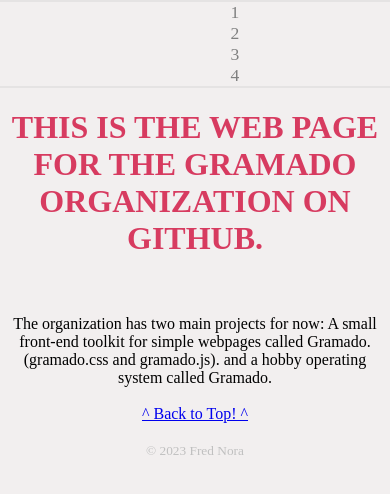
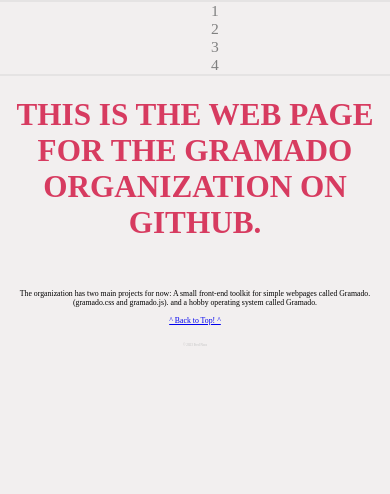
Before and after one commit to gramado/gramado.github.io, a PHP site: page / in a window 390 px wide. Shown: the top 494 px of the page. Run offline with PHP 8.4, Linux system fonts and the light colour scheme.

Commit message:
gramado.css: Responsive

```diff
--- a/assets/css/gramado.css
+++ b/assets/css/gramado.css
@@ -7,15 +7,13 @@
 
 /*
  * Library components:
- *   + 1) Global scope. (main html elements)
- *   + 2) .gramado-nav class. (Navigation bar)
- *   + 3) .gramado-header class. (Main header)
- *   + 4) .gramado-footer class. (Main footer)
- *   + 5) .gramado-button class. (Buttons)
+ *   + ) Global scope. (main html elements)
+ *   + ) .gramado-nav class. (Navigation bar)
+ *   + ) .gramado-header class. (Main header)
+ *   + ) .gramado-button class. (Buttons)
  *   + ...
- *   + last) @media queries. (Responsive design).
+ *   + ) .gramado-footer class. (Main footer)
  */
-
 
 /*
  * Component:
@@ -28,40 +26,20 @@
     background-color: #F2EFEF;
 }
 
-/*
- * ------------------------------------------------------
- * Component:
- *     .gramado-header class. Main header
- */
 .gramado-header {
-    color: #D73B60;
     text-align: center;
     text-transform: uppercase;
+    color: #D73B60;
 }
-
 .gramado-text {
     text-align: center;
-    /*text-transform: uppercase;*/
 }
-
-
-/*
- * ------------------------------------------------------
- * Component:
- *     .gramado-footer Footer.
- */
-.gramado-footer {
-    color: #C0C0C0;
+.gramado-button {
     text-align: center;
 }
-
-/*
- * ------------------------------------------------------
- * Component: button
- */
-
-.gramado-button {
+.gramado-footer {
     text-align: center;
+    color: #C0C0C0;
 }
 
 /*
@@ -71,92 +49,86 @@
 
 /* MEDIA QUERY */
 
-/* small */
+/* small screen */
 @media (min-width: 200px) and (max-width: 1023px ) {
 
+/* navigation bar for small screens */
 .gramado-nav {
-    /*display: none;*/
-    /*max-height: none;*/
-    /*top: 0;*/
-    /*position: relative;*/
-    /*float: left;*/
-    width: fit-content;
-    background-color: transparent;
-    width: 100%;
-    text-align: center;
-}
-.gramado-nav ul {
-    width: 100%;
-    margin: 0;
-    text-align: center;
-}
-.gramado-nav li {
-    width: 100%;
-    display: block;
-    /*padding: 0 2%;*/
-    text-align: center;
-}
-.gramado-nav a {
-    color: #808080;
-    text-decoration: none;
-    text-transform: uppercase;
-    display: inline-block;
-    text-align: center;
-}
-.gramado-nav a:hover {
-    background-color: rgba(255, 255, 255, .7); /*white*/
-    text-align: center;
-}
-/*??*/
-.gramado-main-nav {
-    font-size: 1.1em;
-    text-align: center;
+    font-size: 4.0vw;
     border-top: 2px solid rgba(200, 200, 200, .3);
     border-bottom: 2px solid rgba(200, 200, 200, .3);
 }
-
-.gramado-image {
+.gramado-nav ul {
     text-align: center;
-    width: 75%;
-    height: auto;
-}
-
-}
-
-/* large */
-@media (min-width: 1024px) {
-
-/* Navigation bar */
-.gramado-nav {
-    text-align: center;
-}
-.gramado-nav ul {
     margin: 0;
 }
 .gramado-nav li {
-    display: inline;
-    padding: 0 2%; /*distancia entre os items*/
+    text-align: center;
+    display: block;
 }
 .gramado-nav a {
-    color: #808080;
     text-decoration: none;
     text-transform: uppercase;
+    text-align: center;
+    color: #808080;
     display: inline-block;
 }
 .gramado-nav a:hover {
-    background-color: rgba(255, 255, 255, .7); /*White*/
+    text-align: center;
+    background-color: rgba(255, 255, 255, .7);
 }
-.gramado-main-nav {
-    font-size: 1.1em;
+
+.gramado-header{
+    font-size: 4.0vw;
+}
+.gramado-text{
+    font-size: 2.0vw;
+}
+.gramado-footer {
+    font-size: 1.0vw;
     text-align: center;
+    color: #C0C0C0;
+}
+}
+
+
+/* large screen */
+@media (min-width: 1024px) {
+
+/* navigation bar for large screens */
+.gramado-nav {
+    font-size: 2.0vw;
     border-top: 2px solid rgba(200, 200, 200, .3);
     border-bottom: 2px solid rgba(200, 200, 200, .3);
 }
-
-.gramado-image {
+.gramado-nav ul {
     text-align: center;
-    width: 50%;
-    height: auto;
+    margin: 0;
+}
+.gramado-nav li {
+    text-align: center;
+    display: inline;
+    padding: 0 2%;
+}
+.gramado-nav a {
+    text-decoration: none;
+    text-transform: uppercase;
+    color: #808080;
+    display: inline-block;
+}
+.gramado-nav a:hover {
+    background-color: rgba(255, 255, 255, .7);
 }
 
+.gramado-header{
+    font-size: 1.0vw;
 }
+.gramado-text{
+    font-size: 0.9vw;
+}
+.gramado-footer {
+    font-size: 0.8vw;
+    text-align: center;
+    color: #C0C0C0;
+}
+}
--- a/index.html
+++ b/index.html
@@ -22,7 +22,7 @@
 <body id="page-top">
 
     <!-- Navigation bar -->
-    <nav class="gramado-nav gramado-main-nav">
+    <nav class="gramado-nav">
         <ul>
             <li><a href="#section-1">1</a></li>
             <li><a href="#section-2">2</a></li>
```
